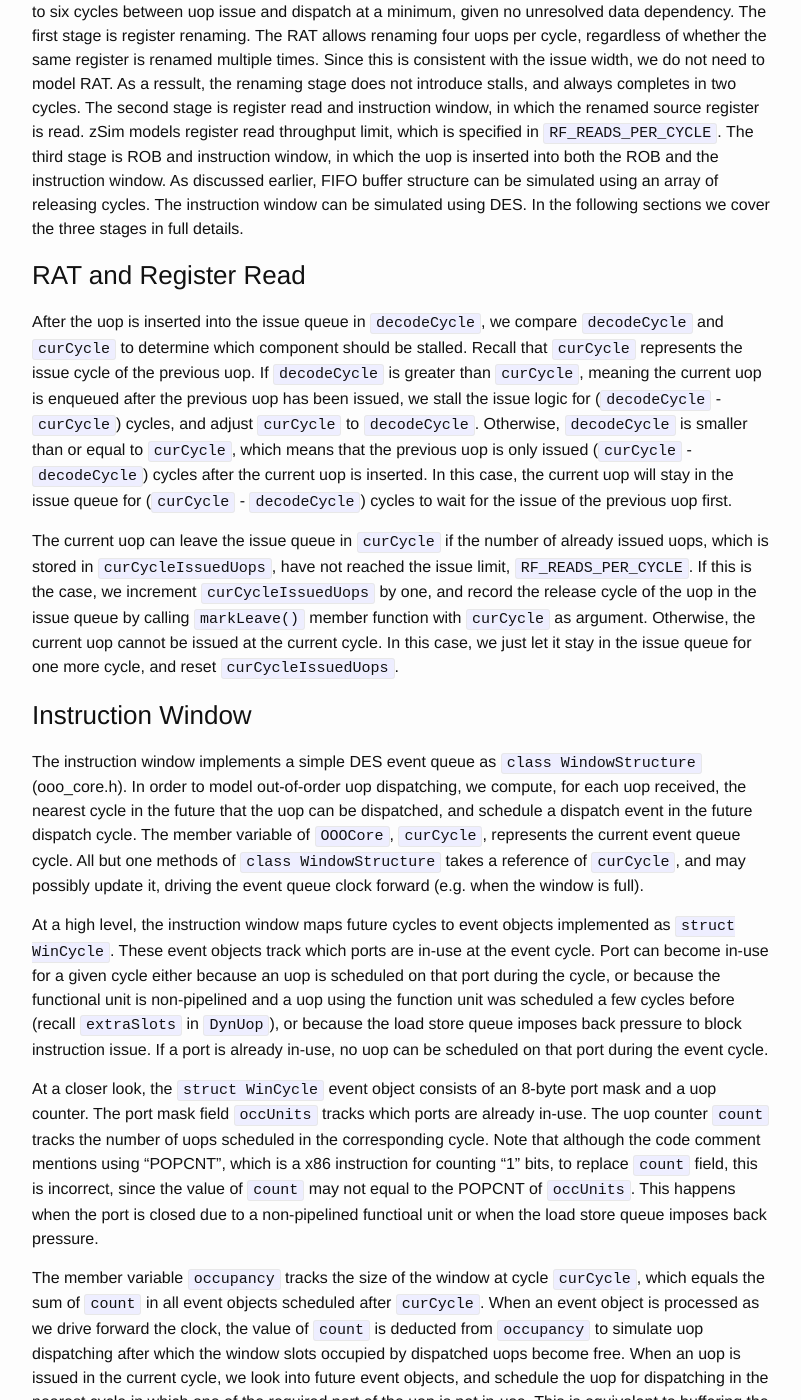
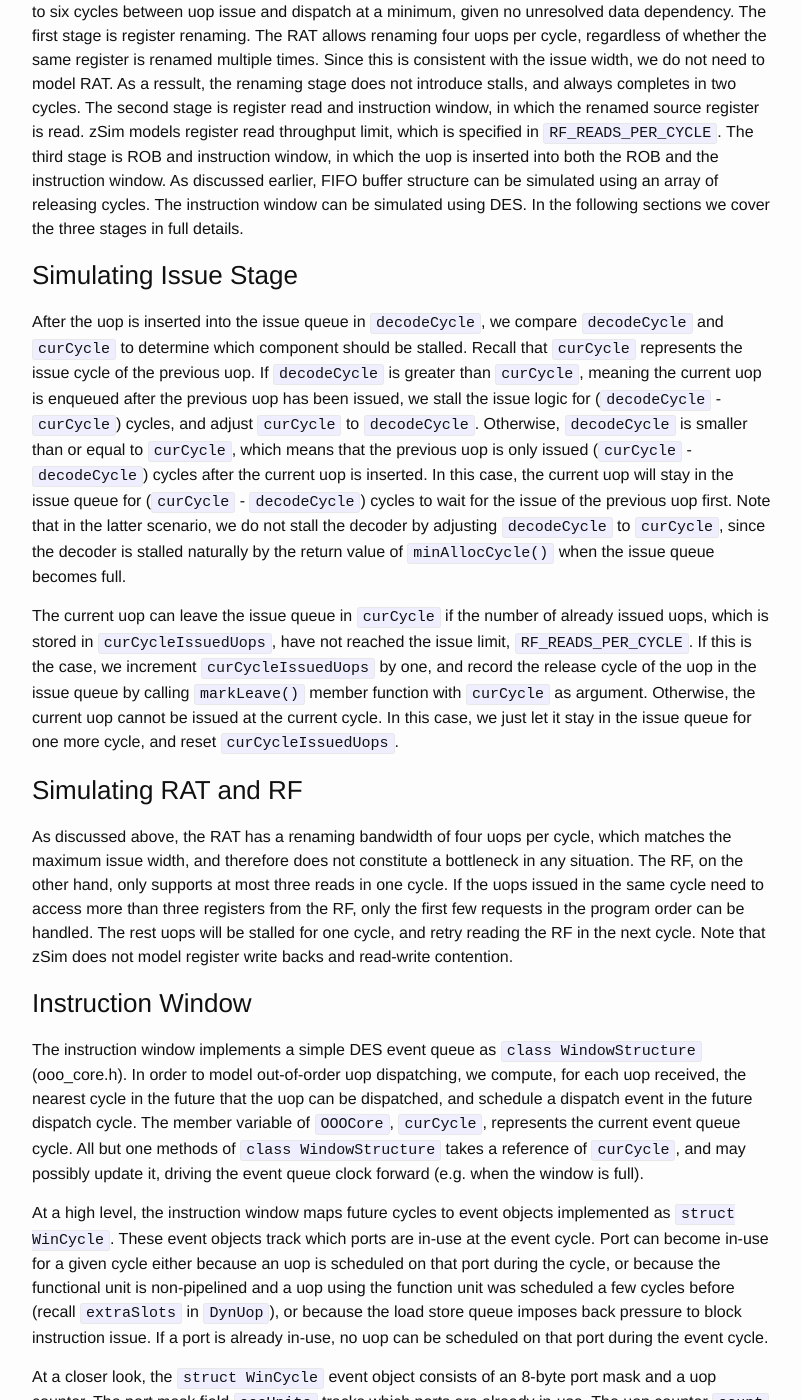
Before and after one commit to wangziqi2013/wangziqi2013.github.io, a Jekyll site: the page built from _posts/2019-12-31-zsim-microarch.markdown, in a window 1280 px wide and 1400 px high, scrolled down 14915 px. Shown: the whole window, without its empty margins (238-1039 px from the left). Built offline with Jekyll 4.4.1, drawn with Linux system fonts in a browser that asks for light colours.

Commit message:
Adding RAT and RF

```diff
--- a/_posts/2019-12-31-zsim-microarch.markdown
+++ b/_posts/2019-12-31-zsim-microarch.markdown
@@ -541,7 +541,7 @@ is ROB and instruction window, in which the uop is inserted into both the ROB an
 earlier, FIFO buffer structure can be simulated using an array of releasing cycles. The instruction window can be simulated
 using DES. In the following sections we cover the three stages in full details.
 
-### RAT and Register Read
+### Simulating Issue Stage
 
 After the uop is inserted into the issue queue in `decodeCycle`, we compare `decodeCycle` and `curCycle` to determine
 which component should be stalled. Recall that `curCycle` represents the issue cycle of the previous uop. If `decodeCycle`
@@ -549,13 +549,23 @@ is greater than `curCycle`, meaning the current uop is enqueued after the previo
 issue logic for (`decodeCycle` - `curCycle`) cycles, and adjust `curCycle` to `decodeCycle`. Otherwise, `decodeCycle`
 is smaller than or equal to `curCycle`, which means that the previous uop is only issued (`curCycle` - `decodeCycle`)
 cycles after the current uop is inserted. In this case, the current uop will stay in the issue queue for
-(`curCycle` - `decodeCycle`) cycles to wait for the issue of the previous uop first.
+(`curCycle` - `decodeCycle`) cycles to wait for the issue of the previous uop first. Note that in the latter scenario,
+we do not stall the decoder by adjusting `decodeCycle` to `curCycle`, since the decoder is stalled naturally by the
+return value of `minAllocCycle()` when the issue queue becomes full.
 
- The current uop can leave the issue queue in `curCycle`
-if the number of already issued uops, which is stored in `curCycleIssuedUops`, have not reached the issue limit, `RF_READS_PER_CYCLE`.
-If this is the case, we increment `curCycleIssuedUops` by one, and record the release cycle of the uop in the issue queue
-by calling `markLeave()` member function with `curCycle` as argument. Otherwise, the current uop cannot be issued at the
-current cycle. In this case, we just let it stay in the issue queue for one more cycle, and reset `curCycleIssuedUops`.
+The current uop can leave the issue queue in `curCycle` if the number of already issued uops, which is stored in
+`curCycleIssuedUops`, have not reached the issue limit, `RF_READS_PER_CYCLE`. If this is the case, we increment
+`curCycleIssuedUops` by one, and record the release cycle of the uop in the issue queue by calling `markLeave()` member
+function with `curCycle` as argument. Otherwise, the current uop cannot be issued at the current cycle. In this case, we
+just let it stay in the issue queue for one more cycle, and reset `curCycleIssuedUops`.
+
+### Simulating RAT and RF
+
+As discussed above, the RAT has a renaming bandwidth of four uops per cycle, which matches the maximum issue width, and
+therefore does not constitute a bottleneck in any situation. The RF, on the other hand, only supports at most three reads
+in one cycle. If the uops issued in the same cycle need to access more than three registers from the RF, only the first
+few requests in the program order can be handled. The rest uops will be stalled for one cycle, and retry reading the RF
+in the next cycle. Note that zSim does not model register write backs and read-write contention.
 
 ### Instruction Window
 
```
